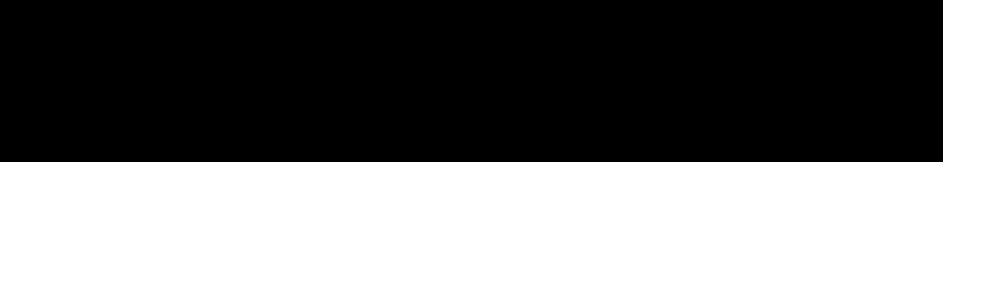
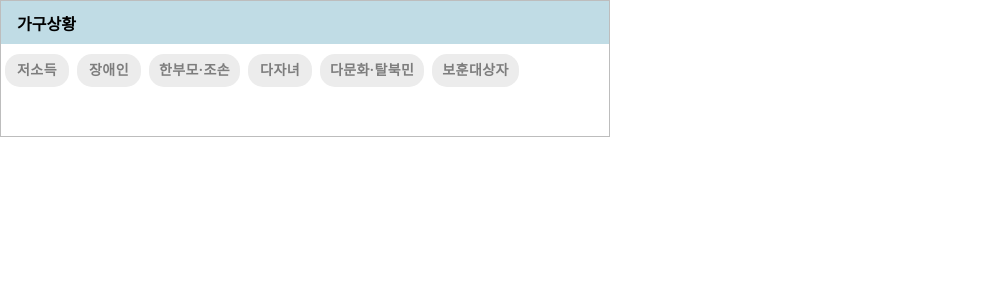
Before and after one commit to googoo9918/software-project-bokha, a React (Vite) app in the folder client/: page /search in a window 1280 px wide. Shown: the top 300 px of the page, without its empty margins (0-1006 px from the left). Built offline with nearby package versions, Linux system fonts and the light colour scheme.

Commit message:
feat: category box ui 구현

```diff
--- a/client/package.json
+++ b/client/package.json
@@ -10,7 +10,10 @@
     "preview": "vite preview"
   },
   "dependencies": {
+    "@emotion/react": "^11.10.8",
+    "@emotion/styled": "^11.10.8",
     "@mui/material": "^5.12.2",
+    "@mui/styled-engine": "^5.12.0",
     "@mui/styled-engine-sc": "^5.12.0",
     "axios": "^1.4.0",
     "react": "^18.2.0",
--- a/client/src/components/CategoryBox/CategoryBox.jsx
+++ b/client/src/components/CategoryBox/CategoryBox.jsx
@@ -1,8 +1,28 @@
-import { CategoryBoxContainer } from "./CategoryBox.styled";
+import {
+  CategoryBoxContainer,
+  CategoryTitle,
+  CategoryContent,
+  CategoryBtn
+} from "./CategoryBox.styled";
+import { StyledEngineProvider } from '@mui/styled-engine'
 
-function CategoryBox() {
+function CategoryBox(props) {
   return(
-    <CategoryBoxContainer></CategoryBoxContainer>
+    <StyledEngineProvider injectFirst>
+      <CategoryBoxContainer>
+        <CategoryTitle>
+          <div id="category-box__title">{props.title}</div>
+        </CategoryTitle>
+        <CategoryContent>
+          {
+            props.buttons &&
+            (props.buttons).map(btn => (
+              <CategoryBtn key={btn.id} >{btn}</CategoryBtn>
+            ))
+          }
+        </CategoryContent>
+      </CategoryBoxContainer>
+    </StyledEngineProvider>
   )
 }
 
--- a/client/src/components/CategoryBox/CategoryBox.styled.js
+++ b/client/src/components/CategoryBox/CategoryBox.styled.js
@@ -1,8 +1,38 @@
 import styled from 'styled-components';
+import Button from '@mui/material/Button';
 
 export const CategoryBoxContainer = styled.div`
-  font-size: 22px;
-  width: 42.8636em;
-  height: 7.36363em;
-  background-color: black;
+  font-size: 18px;
+  width: 38rem;
+  height: 7.5em;
+  border: 1px solid #bdbdbd;
 `;
+
+export const CategoryTitle = styled.div`
+  width: inherit;
+  height: 2.4em;
+  background-color: rgba(5, 117, 152, 0.25);
+  position: relative;
+
+  #category-box__title {
+    font-size: 16px;
+    font-weight: 600;
+    position: absolute;
+    top: 50%;
+    left: 1em;
+    transform: translateY(-50%);
+  }
+`;
+
+export const CategoryContent = styled.div`
+  width: inherit;
+`
+
+export const CategoryBtn = styled(Button)`
+  background-color: #ececec;
+  border-radius: 15px;
+  font-weight: 600;
+  color: #7d7d7d;
+  padding: 4px 10px;
+  margin: 10px 4px;
+`;
--- a/client/src/pages/SearchPage.jsx
+++ b/client/src/pages/SearchPage.jsx
@@ -1,8 +1,15 @@
 import CategoryBox from "../components/CategoryBox/CategoryBox";
 
 function SearchPage() {
+  const household = ['저소득', '장애인', '한부모·조손', '다자녀', '다문화·탈북민', '보훈대상자'];
+  const interest = ['신체건강', '정신건강', '생활지원', '주거',
+                    '일자리', '문화·여가', '안전·위기', '보육',
+                    '교육', '입양·위탁', '보호·돌봄', '서민금융', '법률']
+
   return(
-    <CategoryBox></CategoryBox>
+    <CategoryBox
+        title="가구상황"
+        buttons={household}></CategoryBox>
   )
 }
 
```
Also changed, not shown: 1 other file (tests, documents, lock files or other folders).
